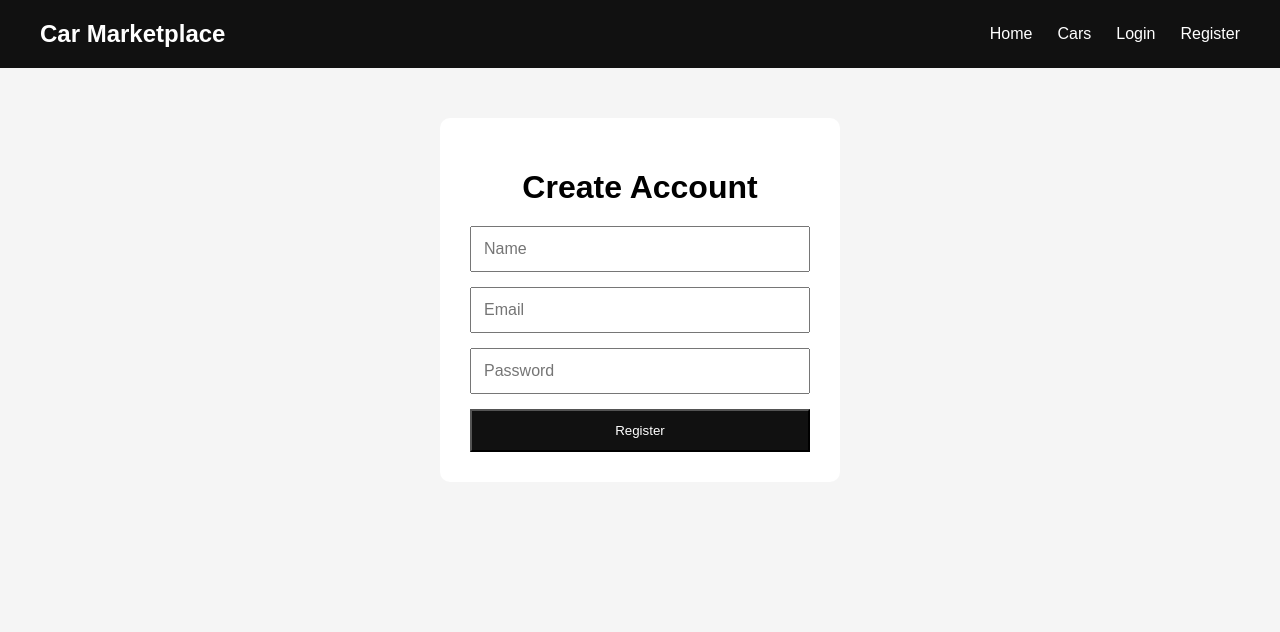
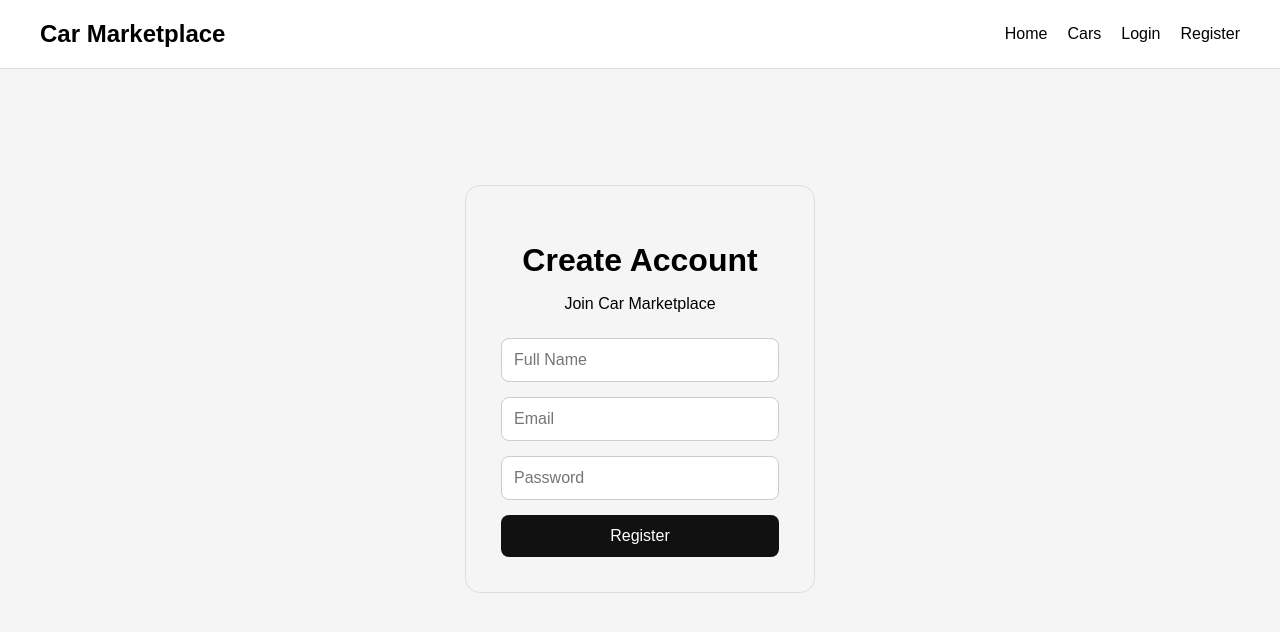
Before and after one commit to monawdev/Capstone-Project, a React app in the folder frontend/: page /register in a window 1280 px wide. Shown: the top 632 px of the page. Built offline with nearby package versions, Linux system fonts and the light colour scheme; the HTML template or start-up script is replaced by a standard one.

Commit message:
Improve UI styling for homepage navbar and authentication pages

```diff
--- a/frontend/src/pages/Login.jsx
+++ b/frontend/src/pages/Login.jsx
@@ -1,7 +1,7 @@
 import { useState } from "react";
 import { useNavigate } from "react-router-dom";
 import api from "../services/api";
-import "../styles/Cars.css";
+import "../styles/Auth.css";
 
 
 function Login() {
@@ -9,9 +9,24 @@ function Login() {
   const navigate = useNavigate();
 
 
-  const [email, setEmail] = useState("");
+  const [formData, setFormData] = useState({
+    email: "",
+    password: "",
+  });
 
-  const [password, setPassword] = useState("");
+
+  const [error, setError] = useState("");
+
+
+
+  const handleChange = (e) => {
+
+    setFormData({
+      ...formData,
+      [e.target.name]: e.target.value,
+    });
+
+  };
 
 
 
@@ -19,15 +34,14 @@ function Login() {
 
     e.preventDefault();
 
+    setError("");
+
 
     try {
 
       const response = await api.post(
         "/api/auth/login",
-        {
-          email,
-          password
-        }
+        formData
       );
 
 
@@ -43,18 +57,14 @@ function Login() {
       );
 
 
-      alert("Login successful!");
-
-
       navigate("/profile");
 
 
     } catch (error) {
 
-      console.error("Login error:", error);
-
-      alert(
-        "Invalid email or password"
+      setError(
+        error.response?.data?.message ||
+        "Invalid login"
       );
 
     }
@@ -65,12 +75,30 @@ function Login() {
 
   return (
 
-    <div className="cars-page">
+    <div className="auth-page">
+
+
+      <div className="auth-card">
 
 
         <h1>
           Login
         </h1>
+
+
+        <p>
+          Welcome back to Car Marketplace
+        </p>
+
+
+
+        {error && (
+
+          <p className="error-message">
+            {error}
+          </p>
+
+        )}
 
 
 
@@ -79,22 +107,20 @@ function Login() {
 
           <input
             type="email"
+            name="email"
             placeholder="Email"
-          value={email}
-          onChange={(e) =>
-            setEmail(e.target.value)
-          }
+            value={formData.email}
+            onChange={handleChange}
           />
 
 
 
           <input
             type="password"
+            name="password"
             placeholder="Password"
-          value={password}
-          onChange={(e) =>
-            setPassword(e.target.value)
-          }
+            value={formData.password}
+            onChange={handleChange}
           />
 
 
@@ -109,6 +135,9 @@ function Login() {
 
       </div>
 
+
+    </div>
+
   );
 
 }
--- a/frontend/src/pages/Register.jsx
+++ b/frontend/src/pages/Register.jsx
@@ -1,44 +1,107 @@
 import { useState } from "react";
+import { useNavigate } from "react-router-dom";
+import api from "../services/api";
 import "../styles/Auth.css";
 
+
 function Register() {
+
+  const navigate = useNavigate();
+
 
   const [formData, setFormData] = useState({
     name: "",
     email: "",
-    password: ""
+    password: "",
   });
 
 
+  const [error, setError] = useState("");
+
+
+
   const handleChange = (e) => {
+
     setFormData({
       ...formData,
-      [e.target.name]: e.target.value
+      [e.target.name]: e.target.value,
     });
+
   };
 
 
-  const handleSubmit = (e) => {
+
+  const handleSubmit = async (e) => {
+
     e.preventDefault();
 
-    console.log(formData);
+    setError("");
+
+
+    try {
+
+      await api.post(
+        "/api/auth/register",
+        formData
+      );
+
+
+      navigate("/login");
+
+
+    } catch (error) {
+
+      setError(
+        error.response?.data?.message ||
+        "Registration failed"
+      );
+
+    }
+
   };
 
 
+
   return (
-    <div className="auth-container">
 
-      <h1>Create Account</h1>
+    <div className="auth-page">
+
+
+      <div className="auth-card">
+
+
+        <h1>
+          Create Account
+        </h1>
+
+
+        <p>
+          Join Car Marketplace
+        </p>
+
+
+
+        {error && (
+
+          <p className="error-message">
+            {error}
+          </p>
+
+        )}
+
+
 
         <form onSubmit={handleSubmit}>
+
 
           <input
             type="text"
             name="name"
-          placeholder="Name"
+            placeholder="Full Name"
             value={formData.name}
             onChange={handleChange}
           />
+
 
 
           <input
@@ -50,6 +113,7 @@ function Register() {
           />
 
 
+
           <input
             type="password"
             name="password"
@@ -59,14 +123,23 @@ function Register() {
           />
 
 
+
           <button type="submit">
             Register
           </button>
 
+
         </form>
 
+
       </div>
+
+
+    </div>
+
   );
+
 }
 
+
 export default Register;
--- a/frontend/src/styles/Auth.css
+++ b/frontend/src/styles/Auth.css
@@ -1,42 +1,61 @@
-.auth-container {
-
-  width:400px;
-  margin:50px auto;
-  padding:30px;
-  background:white;
-  border-radius:10px;
-
+.auth-page {
+  min-height: 80vh;
+  display: flex;
+  justify-content: center;
+  align-items: center;
 }
 
 
-.auth-container h1 {
 
-  text-align:center;
-  margin-bottom:20px;
-
+.auth-card {
+  width: 350px;
+  padding: 35px;
+  border: 1px solid #ddd;
+  border-radius: 15px;
+  text-align: center;
 }
 
 
-.auth-container form {
 
-  display:flex;
-  flex-direction:column;
-  gap:15px;
-
+.auth-card h1 {
+  margin-bottom: 10px;
 }
 
 
-.auth-container input {
 
-  padding:12px;
-  font-size:16px;
-
+.auth-card p {
+  margin-bottom: 25px;
 }
 
 
-.auth-container button {
 
-  padding:12px;
-  cursor:pointer;
+.auth-card form {
+  display: flex;
+  flex-direction: column;
+  gap: 15px;
+}
 
+
+
+.auth-card input {
+  padding: 12px;
+  border-radius: 8px;
+  border: 1px solid #ccc;
+  font-size: 16px;
 }
+
+
+
+.auth-card button {
+  padding: 12px;
+  border-radius: 8px;
+  border: none;
+  cursor: pointer;
+  font-size: 16px;
+}
+
+
+
+.error-message {
+  color: red;
+}
--- a/frontend/src/styles/NavBar.css
+++ b/frontend/src/styles/NavBar.css
@@ -1,57 +1,44 @@
 .navbar {
-
   display: flex;
-
   justify-content: space-between;
-
   align-items: center;
-
   padding: 20px 40px;
-
-  background: #111;
-
+  border-bottom: 1px solid #ddd;
+  background: white;
 }
 
 
-
 .logo {
-
-  color: white;
-
+  font-size: 24px;
+  font-weight: bold;
   text-decoration: none;
-
-  font-size: 24px;
-
-  font-weight: bold;
-
+  color: black;
 }
 
 
-
 .nav-links {
-
   display: flex;
-
-  gap: 25px;
-
+  align-items: center;
+  gap: 20px;
 }
 
 
-
 .nav-links a {
-
-  color: white;
-
   text-decoration: none;
-
+  color: black;
   font-size: 16px;
-
 }
 
 
+.nav-links a:hover {
+  color: #555;
+}
 
-.nav-links a:hover {
 
-  text-decoration: underline;
-
+.nav-links button {
+  padding: 8px 15px;
+  border: none;
+  border-radius: 8px;
+  cursor: pointer;
+  font-size: 15px;
 }
```
Lines whose indentation alone changed are shown as unchanged.
